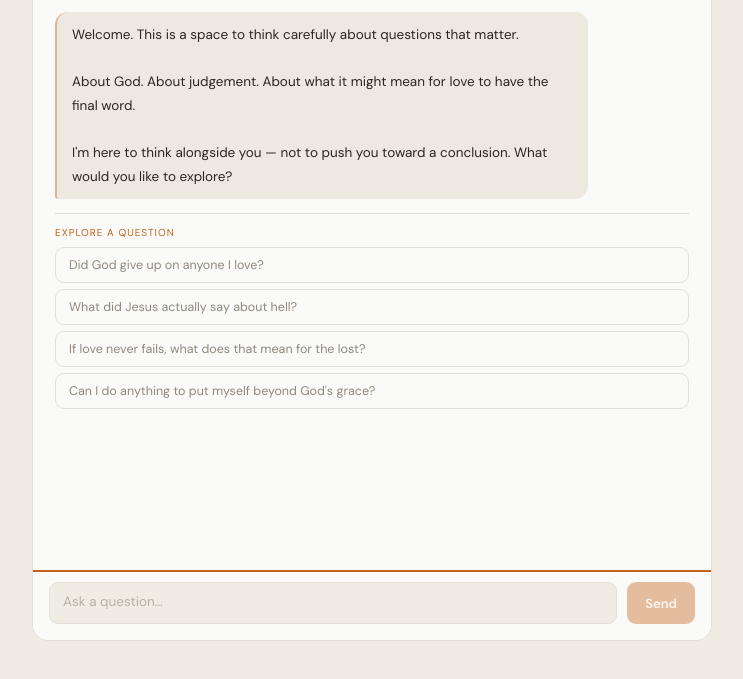
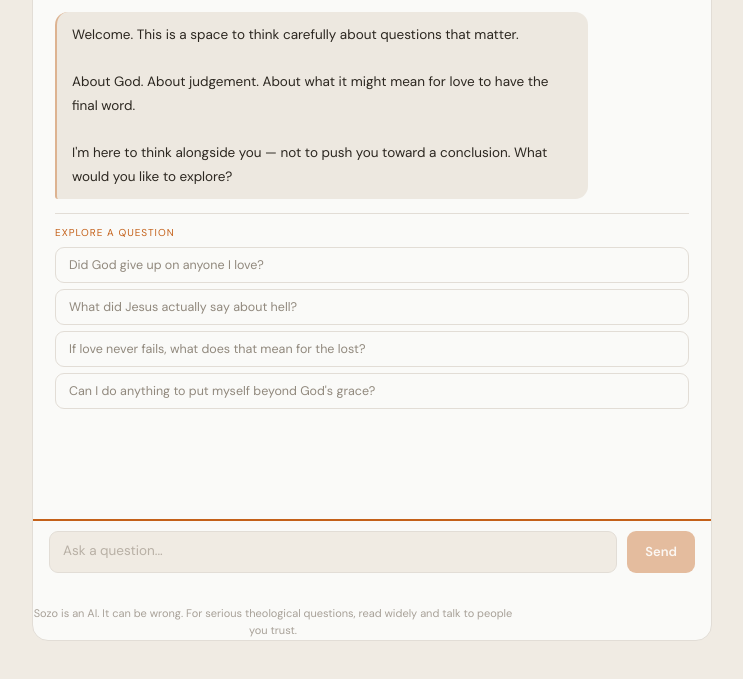
Before and after one commit to switchlearningltd-source/sozogpt, a website: page index.html in a window 1280 px wide. Shown: the part 119-798 px from the top of the page, without its empty margins (268-1011 px from the left). Drawn offline with Linux system fonts and the light colour scheme.

Commit message:
Update index.html

```diff
--- a/index.html
+++ b/index.html
@@ -262,7 +262,12 @@
       <textarea id="input" placeholder="Ask a question..." rows="1"></textarea>
       <button class="send-btn" id="send-btn" disabled>Send</button>
     </div>
-  </div>
+
+  <p style="margin-top: 16px; font-size: 11px; color: rgba(100,88,72,0.55); text-align: center; font-family: 'DM Sans', sans-serif; line-height: 1.6; max-width: 480px;">
+    Sozo is an AI. It can be wrong. For serious theological questions, read widely and talk to people you trust.
+  </p>
+
+</div>
 
   <script>
     const STARTERS = [
```
